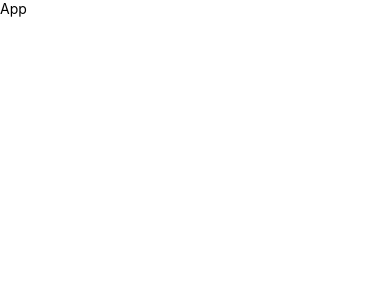
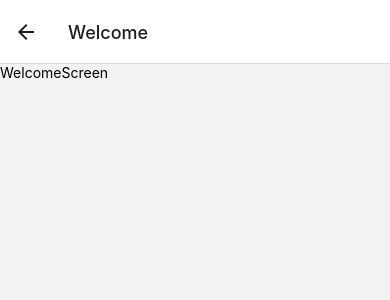
Before and after one commit to itzkennedydev/Jarvis-AiChat, a React Native app: screen /Welcome in a window 390 px wide. Shown: the top 300 px of the page. Built offline with nearby package versions, Linux system fonts and the light colour scheme.

Commit message:
Navigation

```diff
--- a/App.js
+++ b/App.js
@@ -1,10 +1,6 @@
-import {Text, SafeAreaView} from 'react-native';
 import React from 'react';
+import AppNavigation from './src/navigation';
 
 export default function App() {
-  return (
-    <SafeAreaView>
-      <Text>App</Text>
-    </SafeAreaView>
-  );
+  return <AppNavigation />;
 }
--- a/package.json
+++ b/package.json
@@ -10,10 +10,14 @@
     "test": "jest"
   },
   "dependencies": {
+    "@react-navigation/native": "^6.1.9",
+    "@react-navigation/native-stack": "^6.9.17",
     "nativewind": "^2.0.11",
     "react": "18.2.0",
     "react-native": "0.73.1",
-    "tailwindcss": "^3.4.0"
+    "react-native-safe-area-context": "^4.8.1",
+    "react-native-screens": "^3.29.0",
+    "tailwindcss": "3.3.2"
   },
   "devDependencies": {
     "@babel/core": "^7.20.0",
--- /dev/null
+++ b/src/navigation/index.js
@@ -0,0 +1,22 @@
+// In App.js in a new project
+
+import * as React from 'react';
+import {NavigationContainer} from '@react-navigation/native';
+import {createNativeStackNavigator} from '@react-navigation/native-stack';
+import HomeScreen from '../screens/HomeScreen';
+import WelcomeScreen from '../screens/WelcomeScreen';
+
+const Stack = createNativeStackNavigator();
+
+function AppNavigation() {
+  return (
+    <NavigationContainer>
+      <Stack.Navigator>
+        <Stack.Screen name="Home" component={HomeScreen} />
+        <Stack.Screen name="Welcome" component={WelcomeScreen} />
+      </Stack.Navigator>
+    </NavigationContainer>
+  );
+}
+
+export default AppNavigation;
--- /dev/null
+++ b/src/screens/HomeScreen.js
@@ -0,0 +1,10 @@
+import {View, Text} from 'react-native';
+import React from 'react';
+
+export default function HomeScreen() {
+  return (
+    <View>
+      <Text>HomeScreen</Text>
+    </View>
+  );
+}
--- /dev/null
+++ b/src/screens/WelcomeScreen.js
@@ -0,0 +1,10 @@
+import {View, Text} from 'react-native';
+import React from 'react';
+
+export default function WelcomeScreen() {
+  return (
+    <View>
+      <Text>WelcomeScreen</Text>
+    </View>
+  );
+}
```
Also changed, not shown: 3 other files (tests, documents, lock files or other folders).
